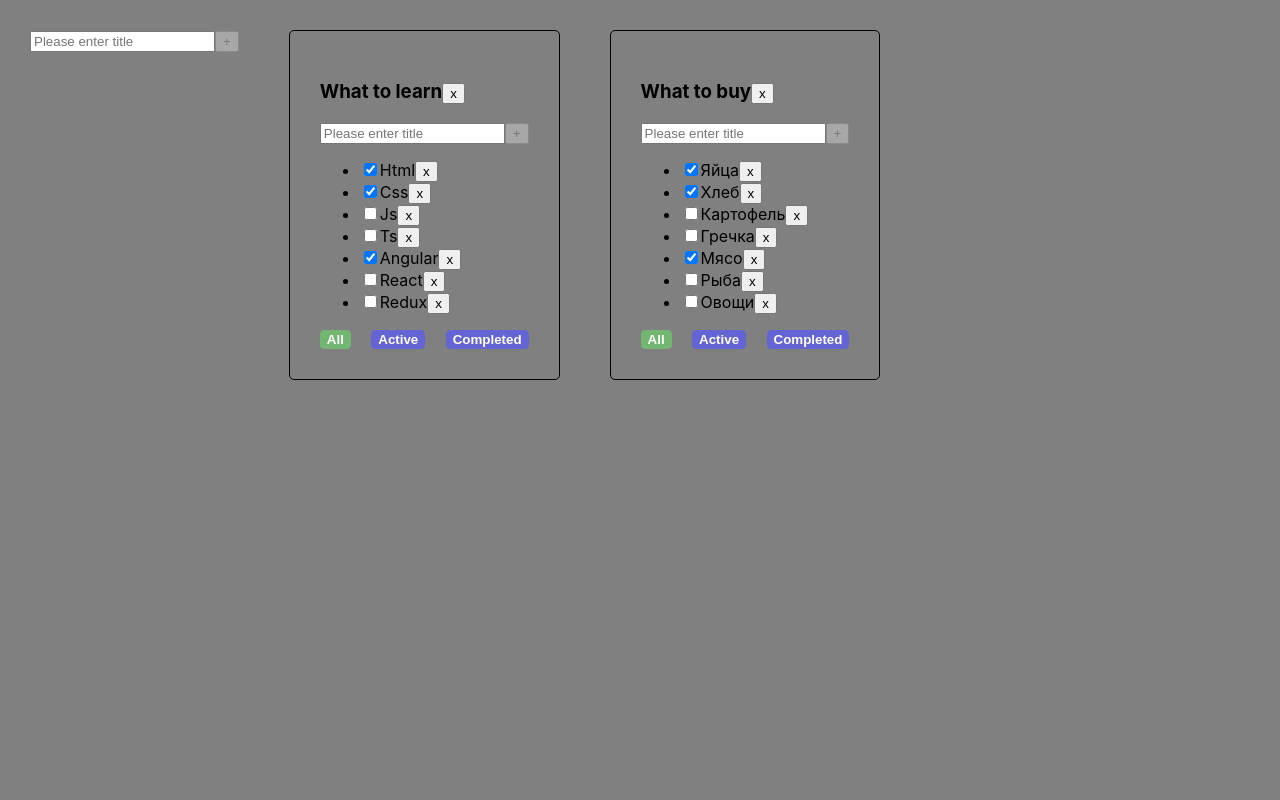
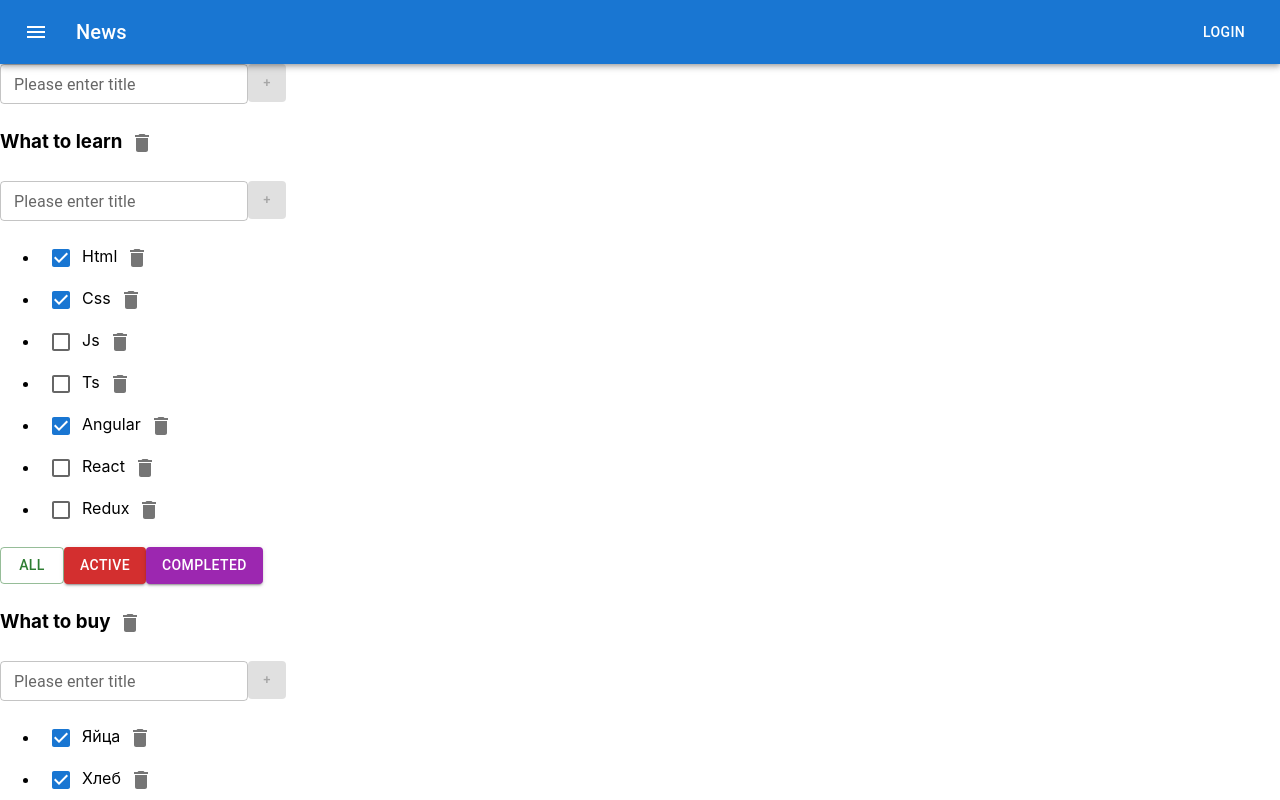
Before and after one commit to maskal2719/to-do, a React (Create React App) app: page / in a window 1280 px wide. Shown: the top 800 px of the page. Built offline with nearby package versions, Linux system fonts and the light colour scheme.

Commit message:
lesson 7

```diff
--- a/package.json
+++ b/package.json
@@ -3,6 +3,10 @@
   "version": "0.1.0",
   "private": true,
   "dependencies": {
+    "@emotion/react": "^11.10.6",
+    "@emotion/styled": "^11.10.6",
+    "@mui/icons-material": "^5.11.11",
+    "@mui/material": "^5.11.13",
     "@testing-library/jest-dom": "^5.16.5",
     "@testing-library/react": "^13.4.0",
     "@testing-library/user-event": "^13.5.0",
--- a/src/AddItemForm.tsx
+++ b/src/AddItemForm.tsx
@@ -1,3 +1,5 @@
+import Button from '@mui/material/Button';
+import TextField from '@mui/material/TextField';
 import React, {ChangeEvent, useState} from 'react';
 
 type AddItemFormPropsType = {
@@ -13,7 +15,6 @@ export const AddItemForm = (props: AddItemFormPropsType) => {
     const isUserMessageToLong: boolean = title.length > maxLengthUserMessage
 
     const userMaxLength = error && <div style={{color: 'red'}}>Title is required</div>
-    const inputErrorMessage = error || isUserMessageToLong ? 'input-error' : ''
     const userErrorMessage = isUserMessageToLong && <div style={{color: 'red'}}>Task title is so long</div>
     const isAddBtnDisabled: boolean = title.length < 3 || title.length > 15
 
@@ -36,22 +37,31 @@ export const AddItemForm = (props: AddItemFormPropsType) => {
     }
 
 
+    const buttonSettingsStyle = {
+        maxWidth: '38px',
+        maxHeight: '38px',
+        minWidth: '38px',
+        minHeight: '38px',
+    }
 
     return (
         <div>
-            <input
-                value={title}
-                onChange={changeLocalTitle}
-                onKeyDown={onKeyDownAddTask}
-                placeholder={'Please enter title'}
-                className={inputErrorMessage}
+            <TextField id="outlined-basic" label={error ? 'Title is requred' : 'Please enter title'} variant="outlined"
+                       value={title}
+                       onChange={changeLocalTitle}
+                       onKeyDown={onKeyDownAddTask}
+                       size={"small"}
+                       error={error}
             />
-            <button disabled={isAddBtnDisabled} onClick={() => {
-                addTask()
-            }}>+
-            </button>
-            {userMaxLength}
-            {userErrorMessage}
+            <Button
+                style={buttonSettingsStyle}
+                variant={'contained'}
+                size={'small'}
+                disabled={isAddBtnDisabled}
+                onClick={() => {
+                    addTask()
+                }}>+
+            </Button>
         </div>
     );
 };
--- a/src/App.css
+++ b/src/App.css
@@ -1,48 +1,48 @@
-.App {
-    padding: 30px;
-    display: flex;
-}
+/*.App {*/
+/*    !*padding: 30px;*!*/
+/*    !*display: flex;*!*/
+/*}*/
 
-.App > div {
-    margin-right: 50px;
-}
+/*.App > div {*/
+/*    margin-right: 50px;*/
+/*}*/
 
-.task {
-    font-weight: bold;
-}
+/*.task {*/
+/*    font-weight: bold;*/
+/*}*/
 
-.task-done {
-    text-decoration: line-through;
-    opacity: 0.5;
-}
+/*.task-done {*/
+/*    text-decoration: line-through;*/
+/*    opacity: 0.5;*/
+/*}*/
 
-.active-filter {
-    background-color: #72b672;
-    font-weight: bold;
-    color: #fff;
-    border: 1px solid #72b672;
-    border-radius: 4px;
-}
+/*.active-filter {*/
+/*    background-color: #72b672;*/
+/*    font-weight: bold;*/
+/*    color: #fff;*/
+/*    border: 1px solid #72b672;*/
+/*    border-radius: 4px;*/
+/*}*/
 
-.filter-btn {
-    background-color: #6464d5;
-    font-weight: bold;
-    color: #fff;
-    border: 1px solid #6464d5;
-    border-radius: 4px;
-}
+/*.filter-btn {*/
+/*    background-color: #6464d5;*/
+/*    font-weight: bold;*/
+/*    color: #fff;*/
+/*    border: 1px solid #6464d5;*/
+/*    border-radius: 4px;*/
+/*}*/
 
-.todolist {
-    border: 1px solid black;
-    padding: 30px;
-    border-radius: 5px;
-}
+/*.todolist {*/
+/*    border: 1px solid black;*/
+/*    padding: 30px;*/
+/*    border-radius: 5px;*/
+/*}*/
 
-.filter-btn-container {
-    display: flex;
-    justify-content: space-between;
-}
+/*.filter-btn-container {*/
+/*    display: flex;*/
+/*    justify-content: space-between;*/
+/*}*/
 
-.input-error {
-    border: 1px solid red;
-}
+/*.input-error {*/
+/*    border: 1px solid red;*/
+/*}*/
--- a/src/App.tsx
+++ b/src/App.tsx
@@ -3,6 +3,8 @@ import './App.css';
 import TodoList, {TaskType} from "./TodoList";
 import {v1} from "uuid";
 import {AddItemForm} from "./AddItemForm";
+import ButtonAppBar from "./ButtonAppBar";
+import {Container} from "@mui/material";
 
 //crud
 //R - filter, sort, search
@@ -98,7 +100,10 @@ const App = () => {
 
     return (
         <div className="App">
+            <ButtonAppBar/>
+
             <AddItemForm callBack={addTodolist}/>
+
             {todolists.map(el => {
 
                 const getFilteredTasks = (tasks: TaskType[], filter: FilterValueType): TaskType[] => {
@@ -131,7 +136,7 @@ const App = () => {
                     />
                 )
             })}
-
+                <Container/>
         </div>
     );
 }
--- /dev/null
+++ b/src/ButtonAppBar.tsx
@@ -0,0 +1,32 @@
+import * as React from 'react';
+import AppBar from '@mui/material/AppBar';
+import Box from '@mui/material/Box';
+import Toolbar from '@mui/material/Toolbar';
+import Typography from '@mui/material/Typography';
+import Button from '@mui/material/Button';
+import IconButton from '@mui/material/IconButton';
+import MenuIcon from '@mui/icons-material/Menu';
+
+export default function ButtonAppBar() {
+    return (
+        <Box sx={{ flexGrow: 1 }}>
+            <AppBar position="static">
+                <Toolbar>
+                    <IconButton
+                        size="large"
+                        edge="start"
+                        color="inherit"
+                        aria-label="menu"
+                        sx={{ mr: 2 }}
+                    >
+                        <MenuIcon />
+                    </IconButton>
+                    <Typography variant="h6" component="div" sx={{ flexGrow: 1 }}>
+                        News
+                    </Typography>
+                    <Button color="inherit">Login</Button>
+                </Toolbar>
+            </AppBar>
+        </Box>
+    );
+}
--- a/src/TodoList.tsx
+++ b/src/TodoList.tsx
@@ -2,6 +2,10 @@ import React, {ChangeEvent, ChangeEventHandler, RefObject, useRef, useState} fro
 import {FilterValueType} from "./App";
 import {AddItemForm} from "./AddItemForm";
 import EditableSpan from "./EditableSpan";
+import IconButton from '@mui/material/IconButton/IconButton';
+import DeleteIcon from '@mui/icons-material/Delete';
+import Button from '@mui/material/Button';
+import Checkbox from "@mui/material/Checkbox";
 
 type TodoListPropsType = {
     title: string
@@ -94,11 +98,13 @@ const TodoList = (props: TodoListPropsType) => {
 
             return (
                 <li key={task.id}>
-                    <input onChange={onChangeTaskStatusHandler} checked={task.isDone} type="checkbox"/>
+                    <Checkbox onChange={onChangeTaskStatusHandler} checked={task.isDone}/>
                     {/*<span className={taskClasses}>{task.title}</span>*/}
                     <EditableSpan oldTitle={task.title}
                                   callBack={(newTitle: string) => updateTaskHandler(task.id, newTitle)}/>
-                    <button onClick={removeTask}>x</button>
+                    <IconButton aria-label="delete" onClick={removeTask}>
+                        <DeleteIcon/>
+                    </IconButton>
                 </li>
             )
         }) : <span>Your tasks list is empty</span>
@@ -116,7 +122,9 @@ const TodoList = (props: TodoListPropsType) => {
             <div className='todolist'>
                 <h3>
                     <EditableSpan oldTitle={props.title} callBack={onChangeTodolistTitleHandler}/>
-                    <button onClick={() => props.removeTodolist(props.todolistId)}>x</button>
+                    <IconButton aria-label="delete" onClick={() => props.removeTodolist(props.todolistId)}>
+                        <DeleteIcon/>
+                    </IconButton>
                 </h3>
                 {/*<div>*/}
                 {/*    /!*Способ с useRef*!/*/}
@@ -143,15 +151,15 @@ const TodoList = (props: TodoListPropsType) => {
                     {tasksItems}
                 </ul>
                 <div className={'filter-btn-container'}>
-                    <button className={props.filter === "all" ? 'active-filter' : 'filter-btn'}
+                    <Button variant={props.filter === "all" ? 'outlined' : "contained"} color="success"
                             onClick={handlerCreator('all')}>All
-                    </button>
-                    <button className={props.filter === "active" ? 'active-filter' : 'filter-btn'}
+                    </Button>
+                    <Button variant={props.filter === "active" ? 'outlined' : "contained"} color="error"
                             onClick={handlerCreator('active')}>Active
-                    </button>
-                    <button className={props.filter === "completed" ? 'active-filter' : 'filter-btn'}
+                    </Button>
+                    <Button variant={props.filter === "completed" ? 'outlined' : "contained"} color="secondary"
                             onClick={handlerCreator('completed')}>Completed
-                    </button>
+                    </Button>
                 </div>
             </div>
         </div>
--- a/src/index.css
+++ b/src/index.css
@@ -1,5 +1,4 @@
 body {
-  background: grey;
   margin: 0;
   font-family: -apple-system, BlinkMacSystemFont, 'Segoe UI', 'Roboto', 'Oxygen',
     'Ubuntu', 'Cantarell', 'Fira Sans', 'Droid Sans', 'Helvetica Neue',
```
Also changed, not shown: 1 other file (tests, documents, lock files or other folders).
